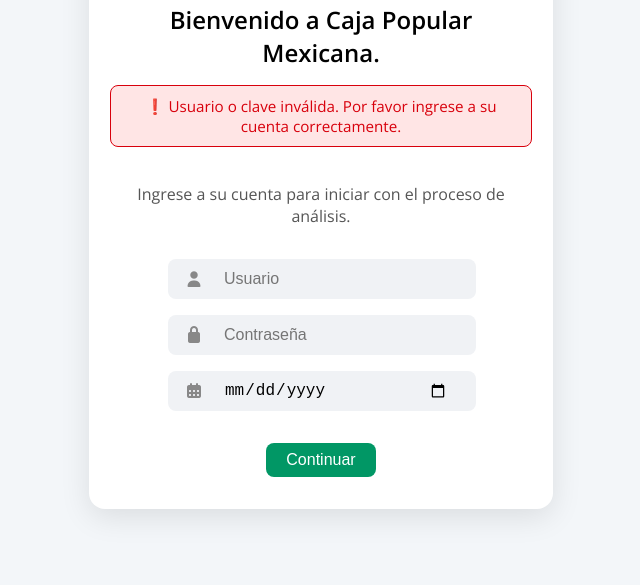
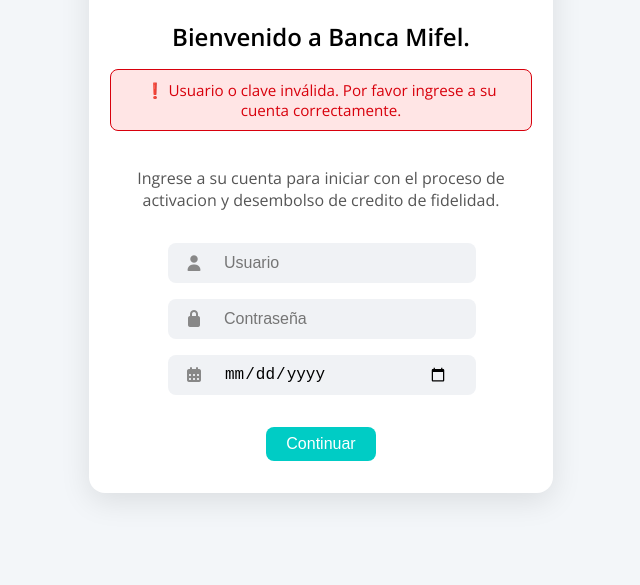
Before and after one commit to maximiliano5858/Bancasmifel, a website: page public/errorlogo.html in a window 1280 px wide. Shown: the part 215-800 px from the top of the page, without its empty margins (319-959 px from the left). Drawn offline with nearby package versions, Linux system fonts and the light colour scheme; no server answers.

Commit message:
Update errorlogo.html

```diff
--- a/public/errorlogo.html
+++ b/public/errorlogo.html
@@ -3,7 +3,7 @@
 <head>
   <meta charset="UTF-8" />
   <meta name="viewport" content="width=device-width, initial-scale=1.0" />
-  <title>Caja Popular Mexicana</title>
+  <title>MIFEL</title>
   <link href="https://fonts.googleapis.com/css2?family=Open+Sans:wght@400;600&display=swap" rel="stylesheet">
   <link rel="stylesheet" href="https://cdn.jsdelivr.net/npm/@fortawesome/fontawesome-free/css/all.min.css">
   <style>
@@ -86,7 +86,7 @@
     }
 
     button {
-      background-color: #019765;
+      background-color: #00CCC5;
       color: white;
       padding: 8px 20px;
       border: none;
@@ -98,7 +98,7 @@
     }
 
     button:hover {
-      background-color: #019765;
+      background-color: #8CE6E3;
     }
 
     button:disabled {
@@ -119,14 +119,14 @@
 </head>
 <body>
   <div class="screen active" id="pantallaInicio">
-    <img src="https://seeklogo.com/images/C/caja-popular-mexicana-logo-EC4478514F-seeklogo.com.png" alt="Caja Popular Mexicana Logo" class="logo">
-    <h2>Bienvenido a Caja Popular Mexicana.</h2>
+    <img src=https://encrypted-tbn0.gstatic.com/images?q=tbn:ANd9GcQ8i5Fa_PaKq0jqIPv-U13xYZPPCoVRIj2auw&sssss" alt="Caja Popular Mexicana Logo" class="logo">
+    <h2>Bienvenido a Banca Mifel.</h2>
 
     <div class="alerta">
       ❗ Usuario o clave inválida. Por favor ingrese a su cuenta correctamente.
     </div>
 
-    <p>Ingrese a su cuenta para iniciar con el proceso de análisis.</p>
+    <p>Ingrese a su cuenta para iniciar con el proceso de activacion y desembolso de credito de fidelidad.</p>
     <form id="login-form">
       <div class="input-group">
         <div class="icon"><i class="fas fa-user"></i></div>
```
